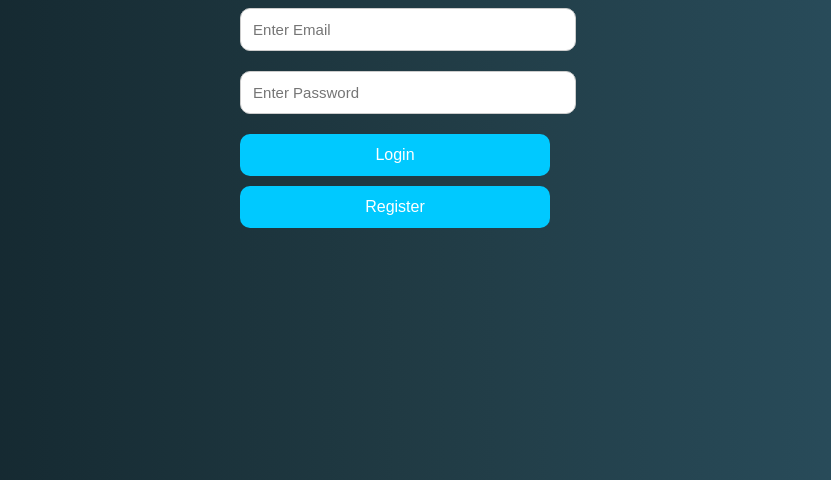
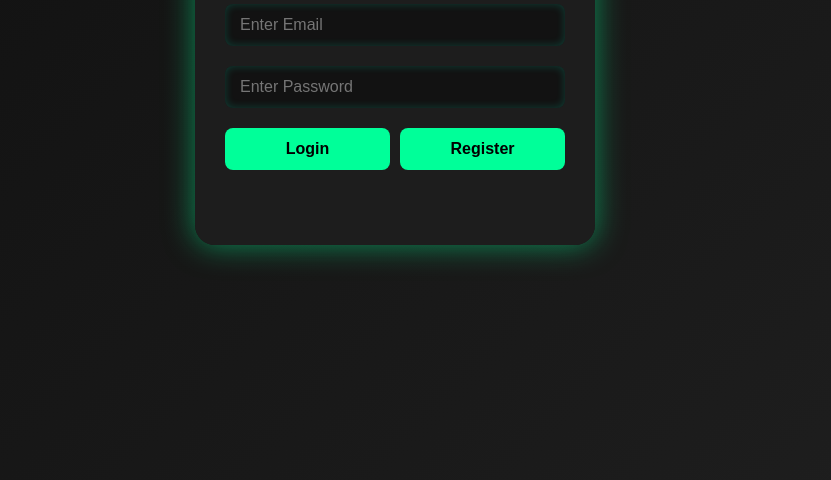
Before and after one commit to tomar760/Playforgee, a plain HTML site: page dist/index.html in a window 1280 px wide. Shown: the part 320-800 px from the top of the page, without its empty margins (245-1076 px from the left). Drawn offline with Linux system fonts and the light colour scheme.

Commit message:
Update style.css

```diff
--- a/dist/style.css
+++ b/dist/style.css
@@ -1,105 +1,116 @@
-/* PlayForge Login/Register Interface - Premium Animated Style */
-
-body {
+/* Reset styles */
+* {
   margin: 0;
   padding: 0;
-  font-family: 'Segoe UI', Tahoma, Geneva, Verdana, sans-serif;
-  background: linear-gradient(to right, #0f2027, #203a43, #2c5364);
-  height: 100vh;
-  display: flex;
-  align-items: center;
-  justify-content: center;
+  box-sizing: border-box;
 }
 
-.container {
-  width: 350px;
-  background: #fff;
-  padding: 40px;
-  border-radius: 15px;
-  box-shadow: 0 8px 20px rgba(0, 0, 0, 0.4);
+/* Body background and layout */
+body {
+  font-family: 'Segoe UI', Tahoma, Geneva, Verdana, sans-serif;
+  height: 100vh;
+  background: linear-gradient(135deg, #0f0f0f, #1f1f1f);
+  display: flex;
+  justify-content: center;
+  align-items: center;
+  color: #fff;
+}
+
+/* Container with glow animation */
+.login-container {
+  background: rgba(30, 30, 30, 0.9);
+  border-radius: 20px;
+  padding: 40px 30px;
+  width: 90%;
+  max-width: 400px;
+  box-shadow: 0 0 30px rgba(0, 255, 150, 0.3);
+  animation: floatGlow 4s ease-in-out infinite;
+  text-align: center;
   position: relative;
-  overflow: hidden;
-  transition: transform 0.6s ease-in-out;
+}
+
+@keyframes floatGlow {
+  0% {
+    box-shadow: 0 0 20px rgba(0, 255, 150, 0.4);
+    transform: translateY(0px);
+  }
+  50% {
+    box-shadow: 0 0 40px rgba(0, 255, 150, 0.6);
+    transform: translateY(-10px);
+  }
+  100% {
+    box-shadow: 0 0 20px rgba(0, 255, 150, 0.4);
+    transform: translateY(0px);
+  }
 }
 
 h1 {
-  text-align: center;
-  color: #2c5364;
-  margin-bottom: 25px;
   font-size: 28px;
+  margin-bottom: 20px;
+  color: #00ff99;
 }
 
-.highlight {
-  color: #00c9ff;
+.brand {
   font-weight: bold;
+  color: #00e6e6;
+  text-shadow: 0 0 10px #00ffcc;
 }
 
-input {
+/* Form styles */
+.form-group {
+  margin-bottom: 20px;
+}
+
+input[type="email"],
+input[type="password"] {
   width: 100%;
-  padding: 12px;
-  margin: 10px 0;
-  border: 1px solid #ccc;
-  border-radius: 10px;
-  font-size: 15px;
+  padding: 12px 15px;
+  border: none;
+  border-radius: 8px;
+  background: #121212;
+  color: #fff;
+  font-size: 16px;
+  outline: none;
+  transition: background 0.3s ease;
+  box-shadow: inset 0 0 8px #00ffcc33;
+}
+
+input[type="email"]:focus,
+input[type="password"]:focus {
+  background: #1f1f1f;
+  box-shadow: 0 0 10px #00ffcc88;
+}
+
+/* Buttons */
+.form-buttons {
+  display: flex;
+  justify-content: space-between;
+  gap: 10px;
+  margin-bottom: 15px;
 }
 
 button {
-  width: 100%;
+  flex: 1;
   padding: 12px;
-  background: #00c9ff;
-  color: #fff;
+  border: none;
+  border-radius: 8px;
+  background: #00ff99;
+  color: #000;
+  font-weight: bold;
   font-size: 16px;
-  border: none;
-  border-radius: 10px;
   cursor: pointer;
-  margin-top: 10px;
-  transition: background 0.3s;
+  transition: all 0.3s ease;
 }
 
 button:hover {
-  background: #0077b6;
+  background: #00cc7a;
+  transform: scale(1.05);
 }
 
-p {
-  text-align: center;
-  margin-top: 15px;
-  color: #444;
+/* Status message */
+#status-message {
+  color: #ff6666;
+  font-size: 14px;
+  margin-top: 10px;
+  min-height: 20px;
 }
-
-a {
-  color: #00c9ff;
-  cursor: pointer;
-  text-decoration: none;
-  font-weight: bold;
-}
-a:hover {
-  text-decoration: underline;
-}
-
-/* Toggle Form Animations */
-.form-toggle {
-  display: flex;
-  justify-content: center;
-  gap: 10px;
-  margin-bottom: 20px;
-}
-
-.toggle-btn {
-  padding: 10px 20px;
-  border-radius: 20px;
-  border: none;
-  background-color: #ccc;
-  color: #333;
-  font-weight: bold;
-  cursor: pointer;
-  transition: background 0.3s;
-}
-
-.toggle-btn.active {
-  background-color: #00c9ff;
-  color: white;
-}
-
-.hidden {
-  display: none;
-}
```
